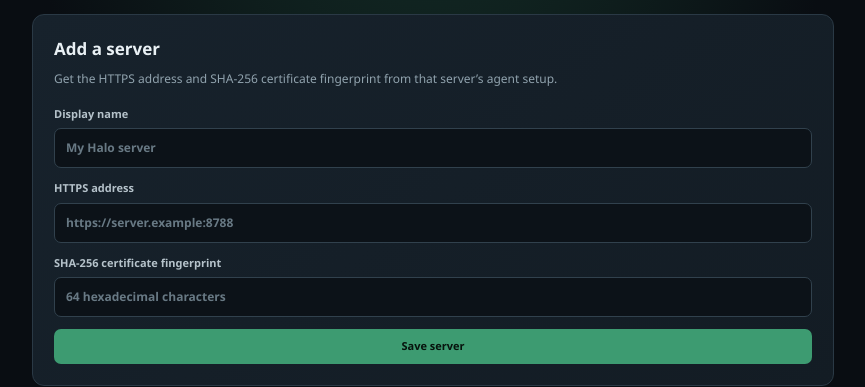
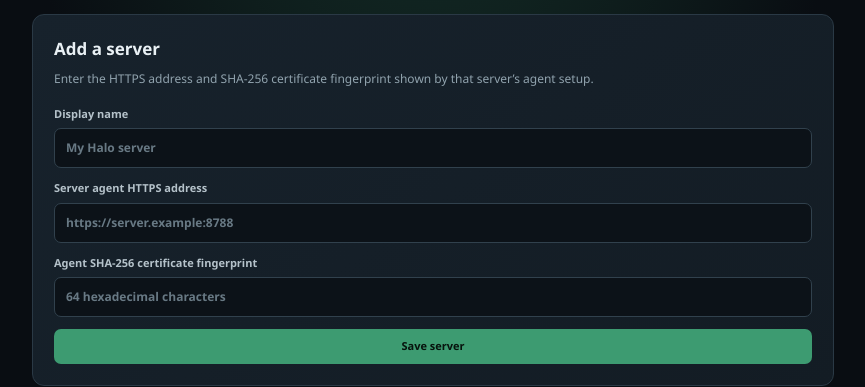
Before and after one commit to MenaceGamingNetwork/OmniVault-Reclaimer-Panel, an Electron app: page desktop/connect.html in a window 1180 px wide. Shown: the part 211-598 px from the top of the page, without its empty margins (157-1022 px from the left). Drawn offline with Linux system fonts and the light colour scheme; no server answers.

Commit message:
Clarify agent HTTPS/fingerprint labels

```diff
--- a/desktop/connect.html
+++ b/desktop/connect.html
@@ -20,11 +20,11 @@
 
       <section class="card">
         <h2>Add a server</h2>
-        <p class="muted">Get the HTTPS address and SHA-256 certificate fingerprint from that server’s agent setup.</p>
+        <p class="muted">Enter the HTTPS address and SHA-256 certificate fingerprint shown by that server’s agent setup.</p>
         <form id="connection-form">
           <label>Display name<input name="label" maxlength="64" required placeholder="My Halo server"></label>
-          <label>HTTPS address<input name="serverOrigin" type="url" required placeholder="https://server.example:8788"></label>
-          <label>SHA-256 certificate fingerprint<input name="certificateFingerprint" required placeholder="64 hexadecimal characters"></label>
+          <label>Server agent HTTPS address<input name="serverOrigin" type="url" required placeholder="https://server.example:8788"></label>
+          <label>Agent SHA-256 certificate fingerprint<input name="certificateFingerprint" required placeholder="64 hexadecimal characters"></label>
           <button class="primary" type="submit">Save server</button>
           <p id="form-error" class="error" role="alert" hidden></p>
         </form>
```
